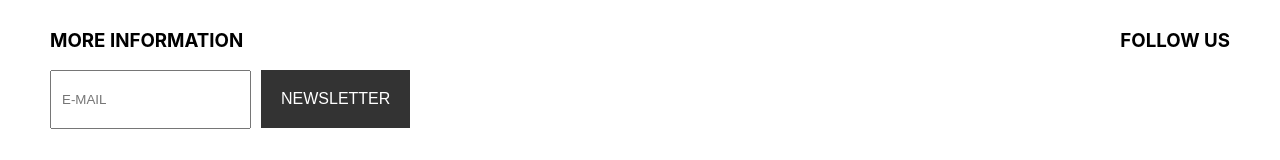
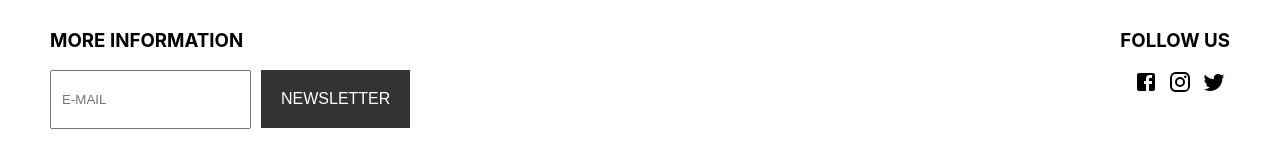
Before and after one commit to Dede1421/web, a React (Create React App) app: page / in a window 1280 px wide. Shown: the part 954-1114 px from the top of the page. Built offline with nearby package versions, Linux system fonts and the light colour scheme.

Commit message:
style: se añadio iconos de redes sociales

```diff
--- a/src/Components/Footer.js
+++ b/src/Components/Footer.js
@@ -1,6 +1,9 @@
 import { Button, Dialog, DialogActions, DialogContent, DialogTitle, Grid } from "@mui/material";
 import React from "react";
 import "../Style.css"
+import FacebookIcon from '@material-ui/icons/Facebook';
+import InstagramIcon from '@material-ui/icons/Instagram';
+import TwitterIcon from '@material-ui/icons/Twitter';
 
 const Footer = () => {
     const [open, setOpen] = React.useState(false)
@@ -31,8 +34,11 @@ const Footer = () => {
                 </form>
                 <div className="social">
                     <h3>FOLLOW US</h3>
-
-
+                    <Grid>
+                        <FacebookIcon className="FbSocial"></FacebookIcon>
+                        <InstagramIcon className="FbSocial"></InstagramIcon>
+                        <TwitterIcon className="FbSocial"></TwitterIcon>
+                    </Grid>
                 </div>
             </Grid>
             <NewsletterDialog open={open} handlerClose={handlerClose}/>
--- a/src/Style.css
+++ b/src/Style.css
@@ -31,7 +31,7 @@ input {
     color: #999;
     letter-spacing: 2.8px;
     border-left: 1px solid #999;
-    cursor: pointer;
+    /* cursor: pointer; */
 }
 
 /* Banner */
@@ -44,3 +44,12 @@ input {
 }
 
 /*Footer */
+
+.FbSocial {
+    margin-left: 10px;
+    /* cursor: pointer; */
+}
+
+.FbSocial:hover {
+   color: #1da1f2;
+}
```
